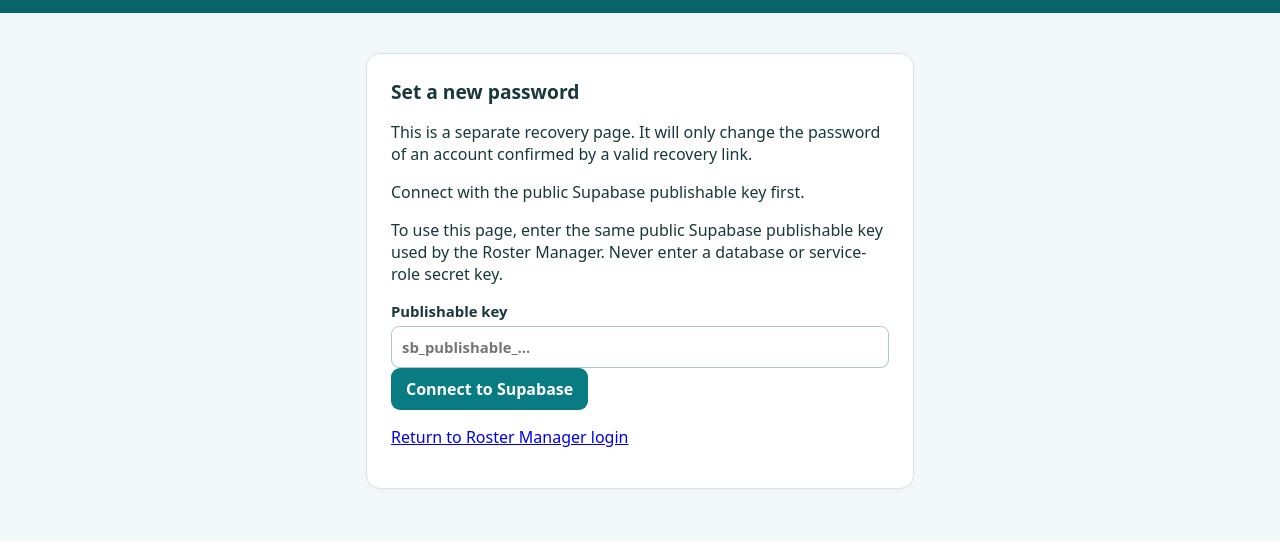
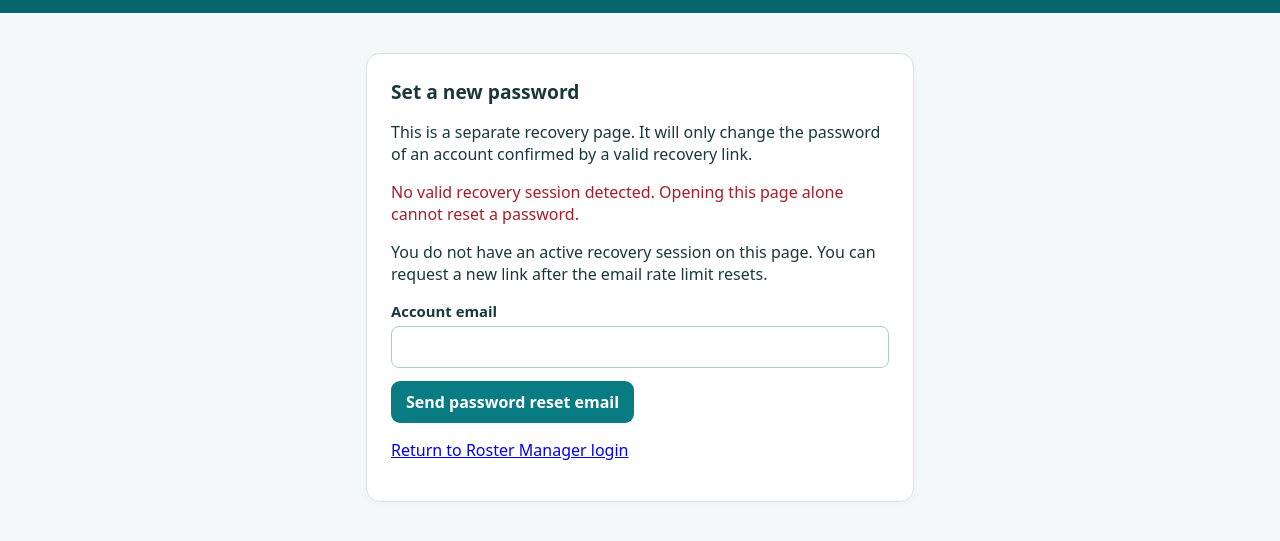
Before and after one commit to randomspareparts/mayhem-roster, a plain HTML site: page reset.html in a window 1280 px wide. Shown: the part 71-612 px from the top of the page. Drawn offline with nearby package versions, Linux system fonts and the light colour scheme.

Commit message:
Auto-configure standalone password recovery across browsers

```diff
--- a/reset.html
+++ b/reset.html
@@ -39,15 +39,16 @@
 </div>
 </main>
 <script src="https://cdn.jsdelivr.net/npm/@supabase/supabase-js@2/dist/umd/supabase.js"></script>
+<script src="./config.js?v=20261127-auto"></script>
 <script>
 'use strict';
 (() => {
 const $ = id => document.getElementById(id);
-const PROJECT_URL='https://uemwlhrlzjmviuqbazeu.supabase.co';
+const PROJECT_URL=window.MAYHEM_PUBLIC_CONFIG?.url||'https://uemwlhrlzjmviuqbazeu.supabase.co';
 const params=new URLSearchParams(location.search);
 const hash=new URLSearchParams(location.hash.replace(/^#/,''));
 const hasRecoveryHint=params.get('type')==='recovery'||params.has('code')||hash.get('type')==='recovery'||hash.has('access_token');
-const keyName='mayhem-key';
+
 let api=null, recoveryEvent=false, recoverySession=null;
 const show=(id,yes)=>$(id).classList.toggle('hidden',!yes);
 function status(text,error=false){$('reset-status').textContent=text;$('reset-status').classList.toggle('error',error)}
@@ -64,7 +65,7 @@ async function connect(key) {
  if(!key||(!key.startsWith('sb_publishable_')&&!key.startsWith('eyJ'))) {
   show('setup-section',true);status('Enter a public publishable key to connect.',true);return;
  }
- localStorage.setItem(keyName,key);
+ // Project publishable key is provided by the public site configuration.
  // A separate storage key prevents a viewer's ordinary application login
  // from being treated as the administrator's password-recovery session.
  api=supabase.createClient(PROJECT_URL,key,{
@@ -134,9 +135,9 @@ $('request-form').onsubmit=async ev=>{
  }catch(err){status('Could not send email: '+err.message,true)}
  finally{btn.disabled=false}
 };
-const key=localStorage.getItem(keyName);
+const key=window.MAYHEM_PUBLIC_CONFIG?.publishableKey;
 if(key)connect(key);
-else{show('setup-section',true);status('Connect with the public Supabase publishable key first.')}
+else{show('setup-section',false);status('Site configuration did not load. Refresh the page.',true)}
 })();
 </script>
 </body></html>
```
